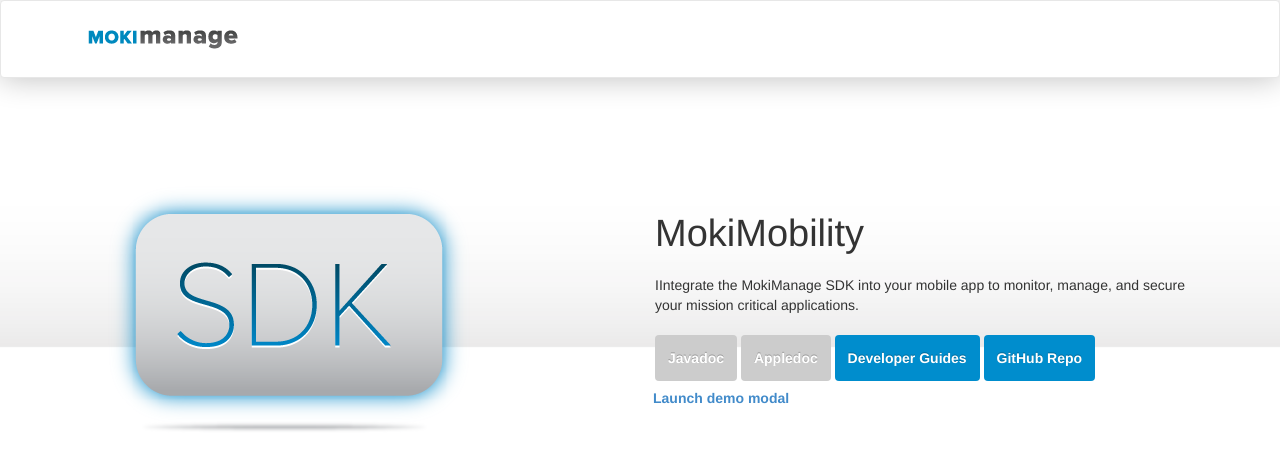
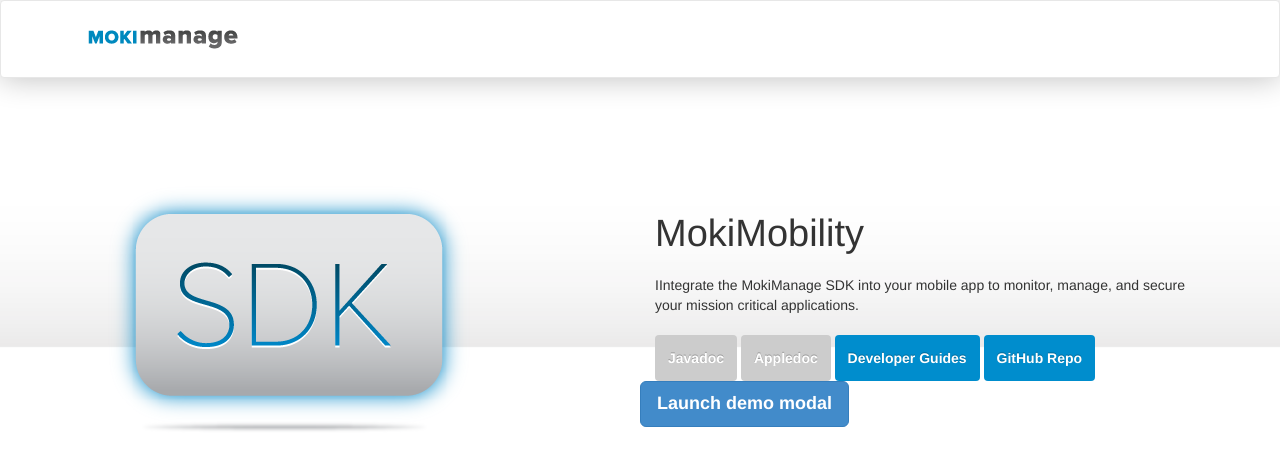
Before and after one commit to MokiMobility/MokiManageSDK, a Jekyll site: the page index.html, which Jekyll copies as it is, in a window 1280 px wide. Shown: the top 470 px of the page. Built offline with Jekyll 4.4.1, drawn with Linux system fonts in a browser that asks for light colours; Markdown is read by kramdown in place of the engine named in the settings.

```diff
--- a/index.html
+++ b/index.html
@@ -36,23 +36,27 @@
                             <a href="https://github.com/MokiMobility/MokiManageSDK" class="btn btn-blue">GitHub Repo</a>
                         </div>
 
-<!-- Button to trigger modal -->
-<a href="#myModal" role="button" class="btn" data-toggle="modal">Launch demo modal</a>
+  <!-- Button trigger modal -->
+  <a data-toggle="modal" href="#myModal" class="btn btn-primary btn-lg">Launch demo modal</a>
 
   <!-- Modal -->
-<div id="myModal" class="modal hide fade" tabindex="-1" role="dialog" aria-labelledby="myModalLabel" aria-hidden="true">
+  <div class="modal fade" id="myModal" tabindex="-1" role="dialog" aria-labelledby="myModalLabel" aria-hidden="true">
+    <div class="modal-dialog">
+      <div class="modal-content">
         <div class="modal-header">
-    <button type="button" class="close" data-dismiss="modal" aria-hidden="true">×</button>
-    <h3 id="myModalLabel">Modal header</h3>
+          <button type="button" class="close" data-dismiss="modal" aria-hidden="true">&times;</button>
+          <h4 class="modal-title">Modal title</h4>
         </div>
         <div class="modal-body">
-    <p>One fine body…</p>
+          ...
         </div>
         <div class="modal-footer">
-    <button class="btn" data-dismiss="modal" aria-hidden="true">Close</button>
-    <button class="btn btn-primary">Save changes</button>
+          <button type="button" class="btn btn-default" data-dismiss="modal">Close</button>
+          <button type="button" class="btn btn-primary">Save changes</button>
         </div>
-</div>
+      </div><!-- /.modal-content -->
+    </div><!-- /.modal-dialog -->
+  </div><!-- /.modal -->
                     </div>
                 </div>
             </div>
```
Lines whose indentation alone changed are shown as unchanged.
